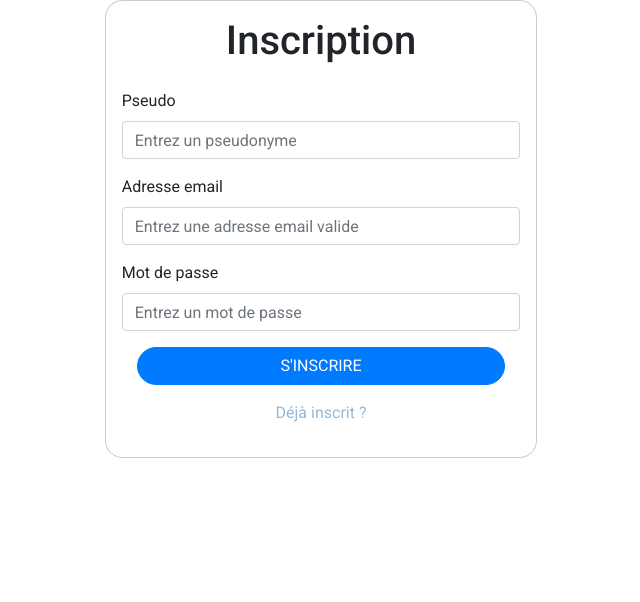
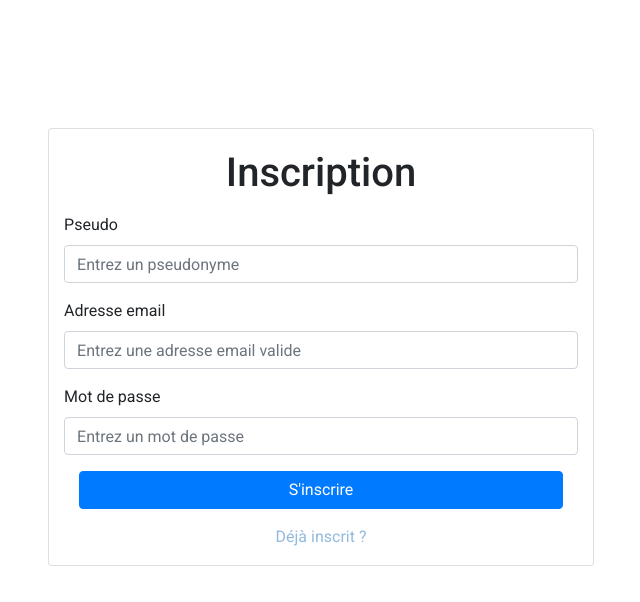
Before and after one commit to flmartineau/WebProjectM2, an Angular app in the folder front/: page /register in a window 1280 px wide. Shown: the top 602 px of the page, without its empty margins (319-959 px from the left). Built offline with nearby package versions, Linux system fonts and the light colour scheme.

Commit message:
Optimisaiton rendu css de login et register et mise en place d'une redirection vers login

```diff
--- a/front/src/app/app-routing.module.ts
+++ b/front/src/app/app-routing.module.ts
@@ -6,7 +6,8 @@ import { LoginComponent } from './components/login/login.component';
 
 const routes: Routes = [
   {path: 'register', component: RegisterComponent},
-  {path : 'login', component: LoginComponent}
+  {path : 'login', component: LoginComponent},
+  {path : '', component: LoginComponent}
 ];
 
 @NgModule({
--- a/front/src/app/components/login/login.component.html
+++ b/front/src/app/components/login/login.component.html
@@ -1,9 +1,9 @@
-<div class="container">
+<div style="margin-top:10%; margin-bottom:10%;">
     <div class="row">
-        <div class="col-md-5 mx-auto">
+        <div class="card container col-md-5 mx-auto">
             <div class="myform form ">
                 <div class="logo mb-3">
-                    <div class="col-md-12 text-center">
+                    <div class="col-md-12 text-center" style="margin-top: 20px;">
                         <h1>Connexion</h1>
                     </div>
                 </div>
--- a/front/src/app/components/login/login.component.scss
+++ /dev/null
@@ -1,52 +0,0 @@
-
-      .myform{
-        position: relative;
-        display: -ms-flexbox;
-        display: flex;
-        padding: 1rem;
-        -ms-flex-direction: column;
-        flex-direction: column;
-        width: 100%;
-        pointer-events: auto;
-        background-color: #fff;
-        background-clip: padding-box;
-        border: 1px solid rgba(0,0,0,.2);
-        border-radius: 1.1rem;
-        outline: 0;
-        max-width: 500px;
-         }
-         .tx-tfm{
-         text-transform:uppercase;
-         }
-         .mybtn{
-         border-radius:50px;
-         }
-
-         .login-or {
-         position: relative;
-         color: #aaa;
-         margin-top: 10px;
-         margin-bottom: 10px;
-         padding-top: 10px;
-         padding-bottom: 10px;
-         }
-         .span-or {
-         display: block;
-         position: absolute;
-         left: 50%;
-         top: -2px;
-         margin-left: -25px;
-         background-color: #fff;
-         width: 50px;
-         text-align: center;
-         }
-         .hr-or {
-         height: 1px;
-         margin-top: 0px !important;
-         margin-bottom: 0px !important;
-         }
-
-          form .error {
-         color: #ff0000;
-         }
-         #second{display:none;}
--- a/front/src/app/components/login/login.component.ts
+++ b/front/src/app/components/login/login.component.ts
@@ -2,8 +2,7 @@ import { Component, OnInit } from '@angular/core';
 
 @Component({
   selector: 'app-login',
-  templateUrl: './login.component.html',
-  styleUrls: ['./login.component.scss']
+  templateUrl: './login.component.html'
 })
 export class LoginComponent implements OnInit {
 
--- a/front/src/app/components/register/register.component.html
+++ b/front/src/app/components/register/register.component.html
@@ -1,8 +1,9 @@
-<div class="container">
-    <div class="col-md-5 mx-auto">
+<div style="margin-top:10%; margin-bottom:10%;">
+    <div class="row">
+        <div class="card container col-md-5 mx-auto">
             <div class="myform form ">
                 <div class="logo mb-3">
-                <div class="col-md-12 text-center">
+                    <div class="col-md-12 text-center" style="margin-top: 20px;">
                         <h1>Inscription</h1>
                     </div>
                 </div>
@@ -34,3 +35,5 @@
                 </form>
             </div>
         </div>
+    </div>
+</div>
--- a/front/src/app/components/register/register.component.scss
+++ /dev/null
@@ -1,51 +0,0 @@
-
-      .myform{
-    position: relative;
-    display: -ms-flexbox;
-    display: flex;
-    padding: 1rem;
-    -ms-flex-direction: column;
-    flex-direction: column;
-    width: 100%;
-    pointer-events: auto;
-    background-color: #fff;
-    background-clip: padding-box;
-    border: 1px solid rgba(0,0,0,.2);
-    border-radius: 1.1rem;
-    outline: 0;
-    max-width: 500px;
-     }
-     .tx-tfm{
-     text-transform:uppercase;
-     }
-     .mybtn{
-     border-radius:50px;
-     }
-
-     .login-or {
-     position: relative;
-     color: #aaa;
-     margin-top: 10px;
-     margin-bottom: 10px;
-     padding-top: 10px;
-     padding-bottom: 10px;
-     }
-     .span-or {
-     display: block;
-     position: absolute;
-     left: 50%;
-     top: -2px;
-     margin-left: -25px;
-     background-color: #fff;
-     width: 50px;
-     text-align: center;
-     }
-     .hr-or {
-     height: 1px;
-     margin-top: 0px !important;
-     margin-bottom: 0px !important;
-     }
-      form .error {
-     color: #ff0000;
-     }
-     #second{display:none;}
--- a/front/src/app/components/register/register.component.ts
+++ b/front/src/app/components/register/register.component.ts
@@ -4,8 +4,7 @@ import { AuthService } from 'src/app/services/auth.service';
 
 @Component({
   selector: 'app-register',
-  templateUrl: './register.component.html',
-  styleUrls: ['./register.component.scss']
+  templateUrl: './register.component.html'
 })
 export class RegisterComponent implements OnInit {
   successmessage: boolean;
```
Lines whose indentation alone changed are shown as unchanged.
